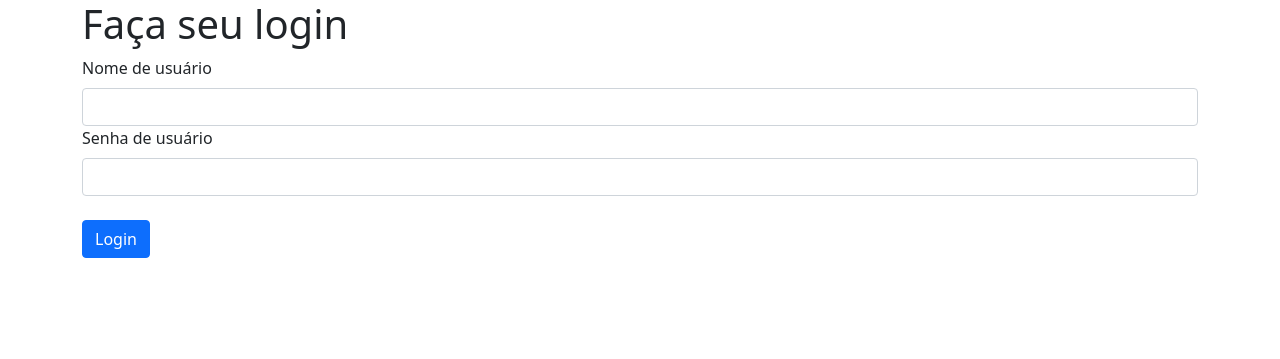
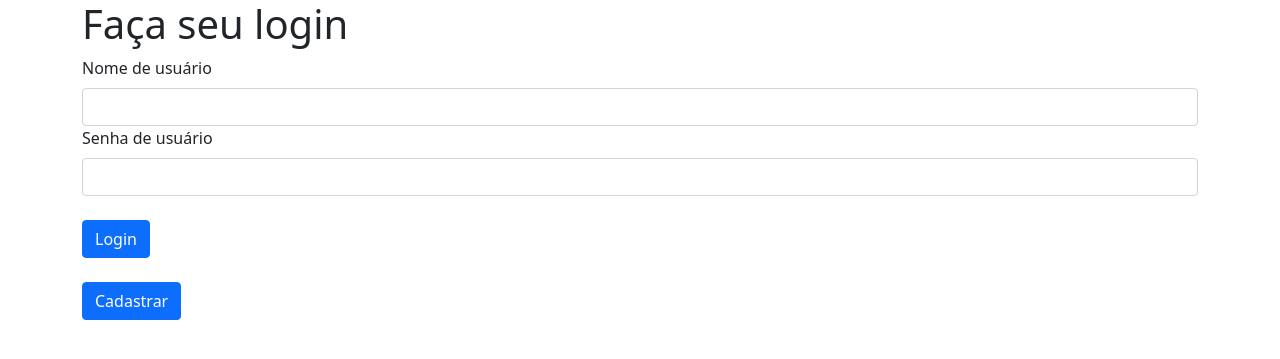
Before and after one commit to VitorManoel0/FlightAnalyzer, a Flask app: page /login in a window 1280 px wide. Shown: the top 359 px of the page. Run offline with Flask 3, Linux system fonts and the light colour scheme; some libraries are stand-ins or nearby versions.

Commit message:
Add botao cadastro na tela de login

```diff
--- a/templates/login.html
+++ b/templates/login.html
@@ -17,4 +17,9 @@
             {{ form.login(class="btn btn-primary") }}
         </div>
     </form>
+    <br>
+    <form action="{{ url_for('cadastro') }}" method="POST">
+        {{ form.csrf_token() }}
+        <input class="btn btn-primary" type="submit" value="Cadastrar">
+    </form>
 {% endblock %}
```
